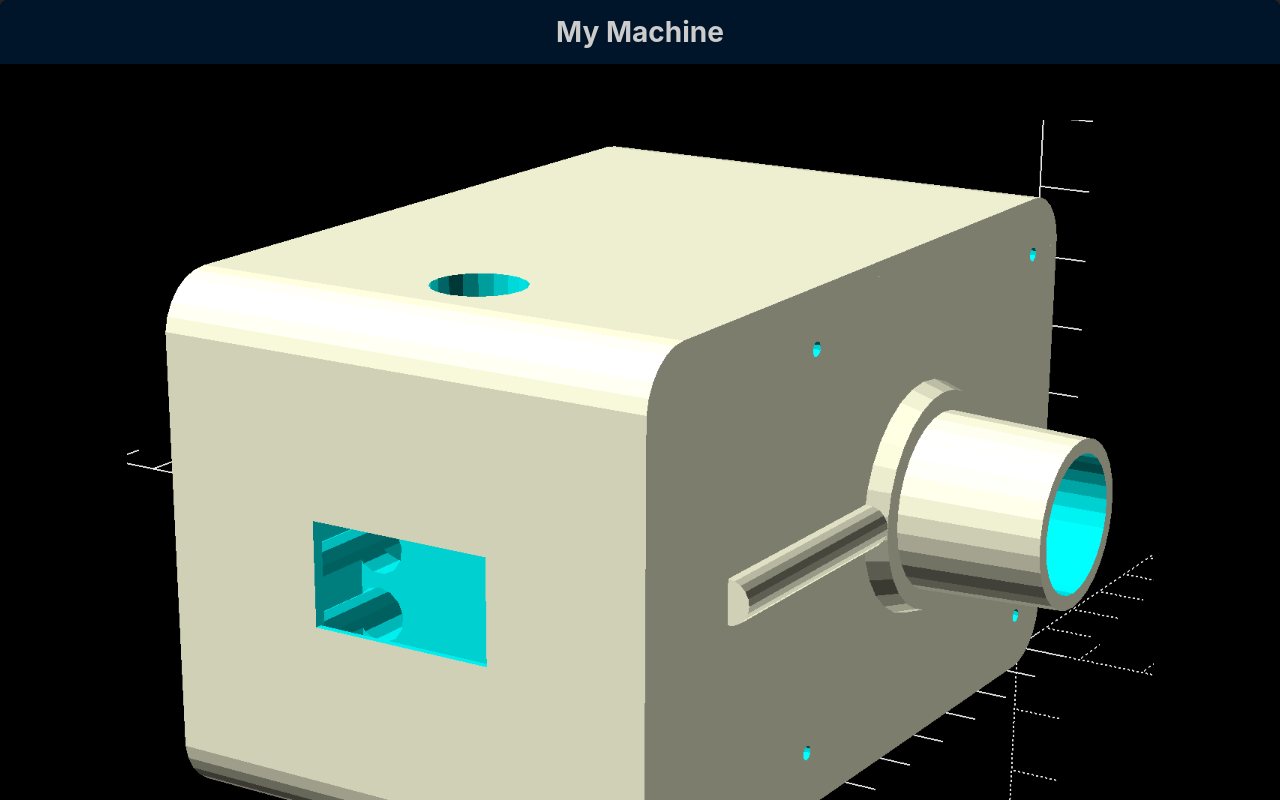
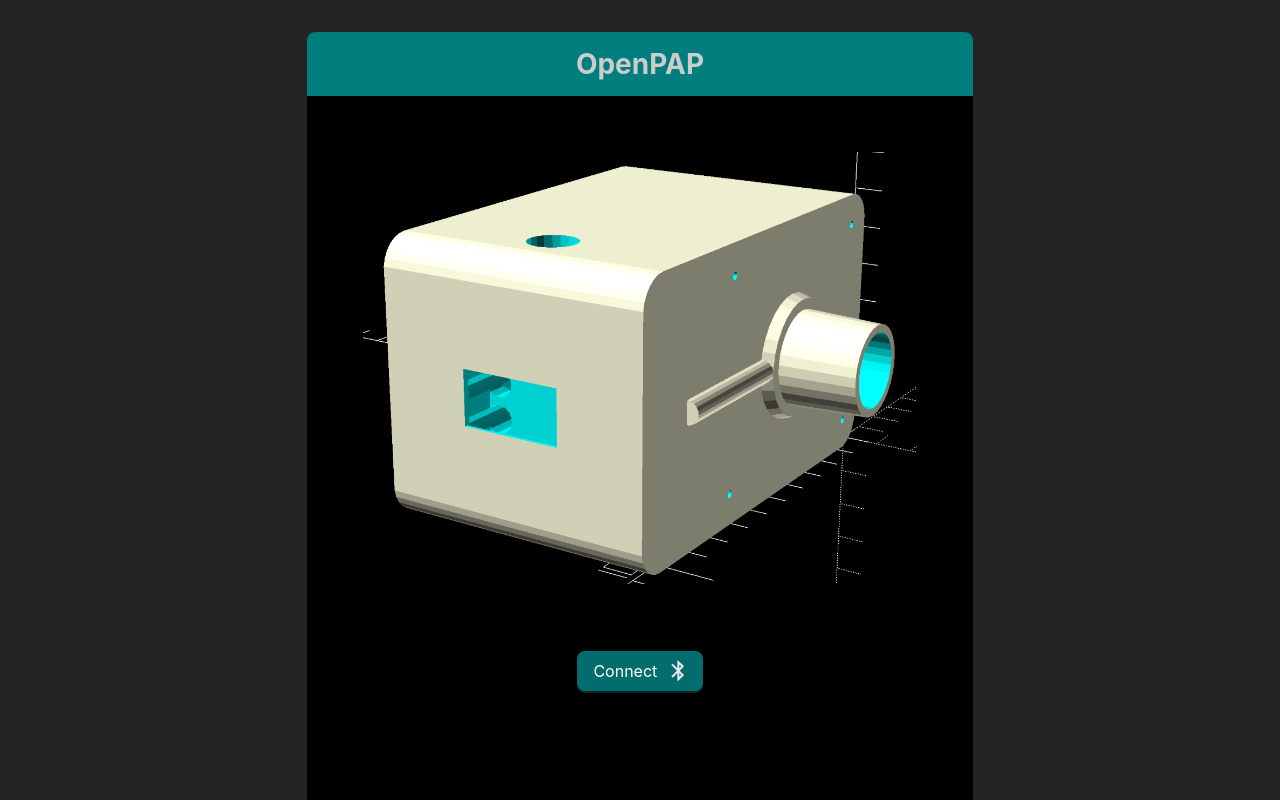
Before and after one commit to qued/OpenPAP, a React (Vite) app in the folder web-ui/: page / in a window 1280 px wide. Shown: the top 800 px of the page. Built offline with nearby package versions, Linux system fonts and the light colour scheme.

Commit message:
ui tweaks

```diff
--- a/web-ui/src/App.css
+++ b/web-ui/src/App.css
@@ -1,6 +1,6 @@
 #root {
   width: 100%;
-  max-width: 1024pt;
+  max-width: 500pt;
   margin: 0 auto;
   text-align: center;
   min-height: 100%;
@@ -13,3 +13,9 @@ Footer a {
 .Collapse-no-interior-padding .ant-collapse-content-box {
   padding: 0 !important;
 }
+
+@media (min-width:500px) {
+  #root {
+    padding:2em 0;
+  }
+}
--- a/web-ui/src/App.jsx
+++ b/web-ui/src/App.jsx
@@ -2,7 +2,11 @@ import { useState, useEffect } from 'react'
 import React from 'react';
 import { ConfigProvider, Space, theme, Button, Flex, Layout, Alert } from 'antd';
 const { Header, Footer, Sider, Content } = Layout;
-import { WifiOutlined } from '@ant-design/icons';
+
+const BTIcon = () => (
+  <svg xmlns="http://www.w3.org/2000/svg" style={{paddingTop:'2pt', marginRight:'-4pt'}} height="20pt" viewBox="0 -960 960 960" width="20pt" fill="#e8eaed"><path d="M440-80v-304L256-200l-56-56 224-224-224-224 56-56 184 184v-304h40l228 228-172 172 172 172L480-80h-40Zm80-496 76-76-76-74v150Zm0 342 76-74-76-76v150Z"/></svg>
+);
+
 
 import { Device } from './Device'
 
@@ -24,7 +28,7 @@ const headerStyle = {
   height: 64,
   paddingInline: 48,
   lineHeight: '64px',
-  backgroundColor: 'rgb(0, 21, 41)',
+  backgroundColor: '#007d7d',
   fontSize: '200%',
   fontWeight: 'bold',
 };
@@ -67,6 +71,7 @@ const App = () => {
   const [disconnected, set_disconnected] = useState(false)
   const [loading, set_loading] = useState(false)
 
+
   useEffect(()=>{
   }, [])
 
@@ -105,10 +110,16 @@ const App = () => {
   }
 
   return (
-    <ConfigProvider theme={{ algorithm: darkAlgorithm }}>
+    <ConfigProvider theme={{
+      "token": {
+        "colorPrimary": "#007d7d",
+        "colorInfo": "#007d7d"
+      },
+      "algorithm": darkAlgorithm
+    }}>
     <Flex gap="middle" wrap>
       <Layout style={layoutStyle}>
-        <Header style={headerStyle}>{ device ? 'Settings' : 'My Machine' }</Header>
+        <Header style={headerStyle}>{ device ? 'Settings' : 'OpenPAP' }</Header>
         <Content style={contentStyle}>
           { device ? <>
               <Device characteristics={characteristics} />
@@ -121,11 +132,11 @@ const App = () => {
                 message="The Bluetooth connection to your PAP machine was disconnected."
                 type="error"
                 closable
-                style={{textAlign:'left'}}
+                style={{textAlign:'left', margin:'1em'}}
               />
               : null }
 
-            <Button onClick={()=>connect()} type="primary" icon={<WifiOutlined />} iconPosition='end' loading={loading}>Connect</Button>
+            <Button onClick={()=>connect()} size='large' type="primary" icon={<BTIcon/>} iconPosition='end' loading={loading}>Connect</Button>
           </Space> }
         </Content>
       </Layout>
```
